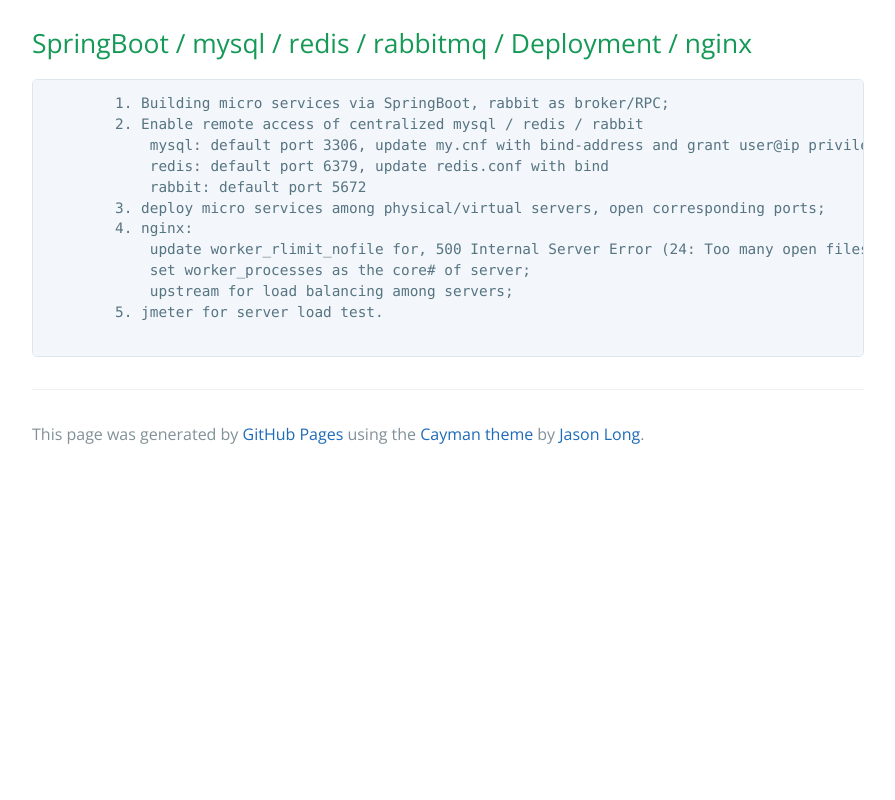
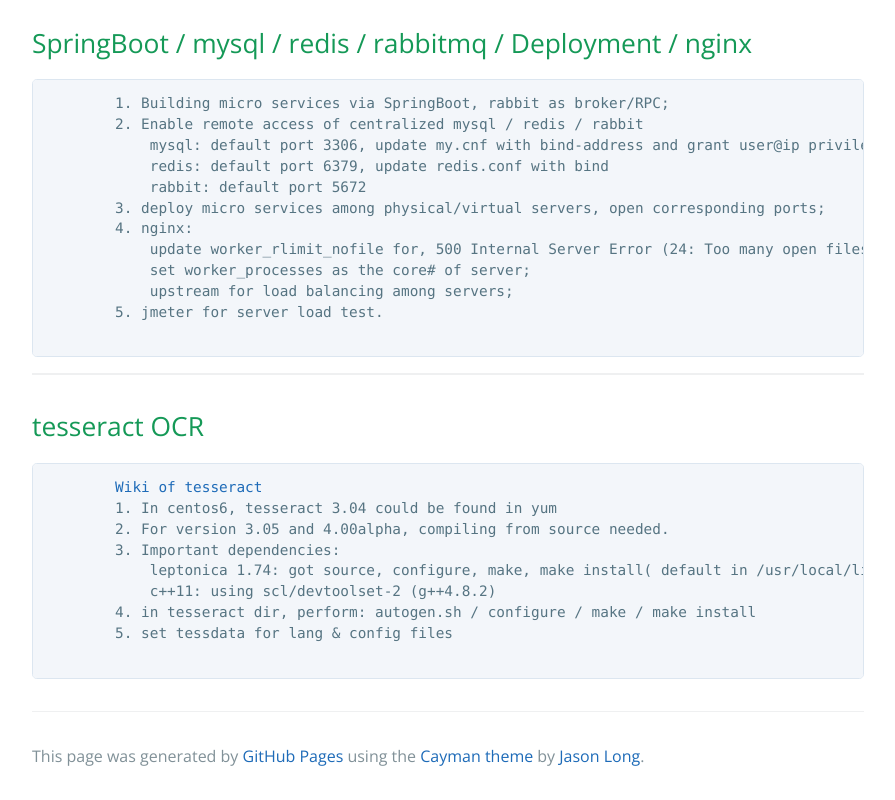
Before and after one commit to cruisehuang/cruisehuang.github.io, a plain HTML site: page index.html in a window 1280 px wide. Shown: the part 8302-9102 px from the top of the page, without its empty margins (192-1087 px from the left). Before the commit the page ends 8780 px from the top, so only its background shows below. Drawn offline with nearby package versions, Linux system fonts and the light colour scheme.

Commit message:
tesseract

```diff
--- a/index.html
+++ b/index.html
@@ -355,6 +355,19 @@
         5. jmeter for server load test.
       </pre>
 
+      <hr/>
+      <h2> tesseract OCR </h2>
+      <pre>
+        <a href="https://github.com/tesseract-ocr/tesseract/wiki">Wiki of tesseract </a>
+        1. In centos6, tesseract 3.04 could be found in yum
+        2. For version 3.05 and 4.00alpha, compiling from source needed.
+        3. Important dependencies:
+            leptonica 1.74: got source, configure, make, make install( default in /usr/local/lib )
+            c++11: using scl/devtoolset-2 (g++4.8.2)
+        4. in tesseract dir, perform: autogen.sh / configure / make / make install
+        5. set tessdata for lang & config files
+      </pre>
+
       <footer class="site-footer">
         <span class="site-footer-credits">This page was generated by <a href="https://pages.github.com">GitHub Pages</a> using the <a href="https://github.com/jasonlong/cayman-theme">Cayman theme</a> by <a href="https://twitter.com/jasonlong">Jason Long</a>.</span>
       </footer>
```
